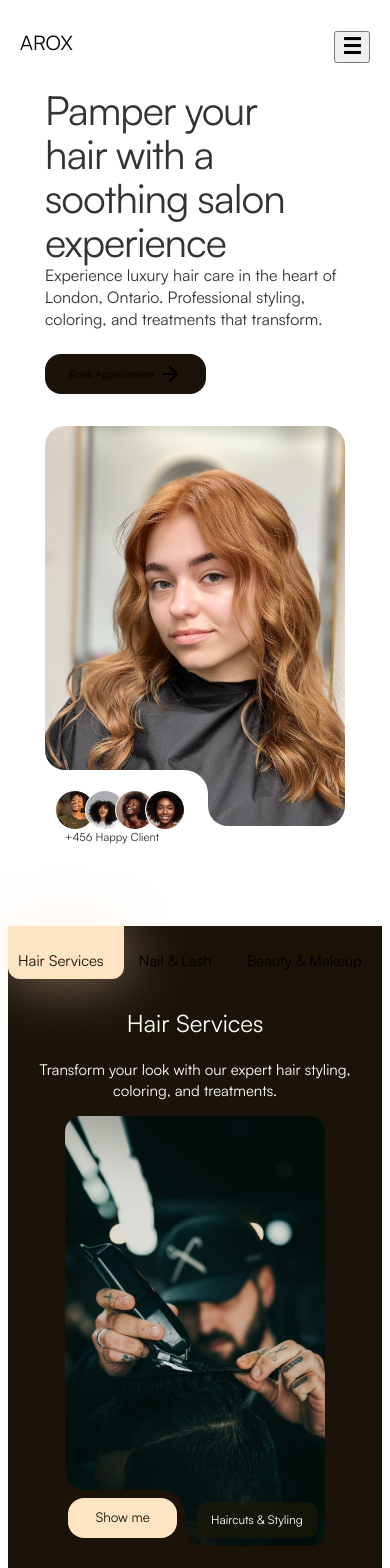
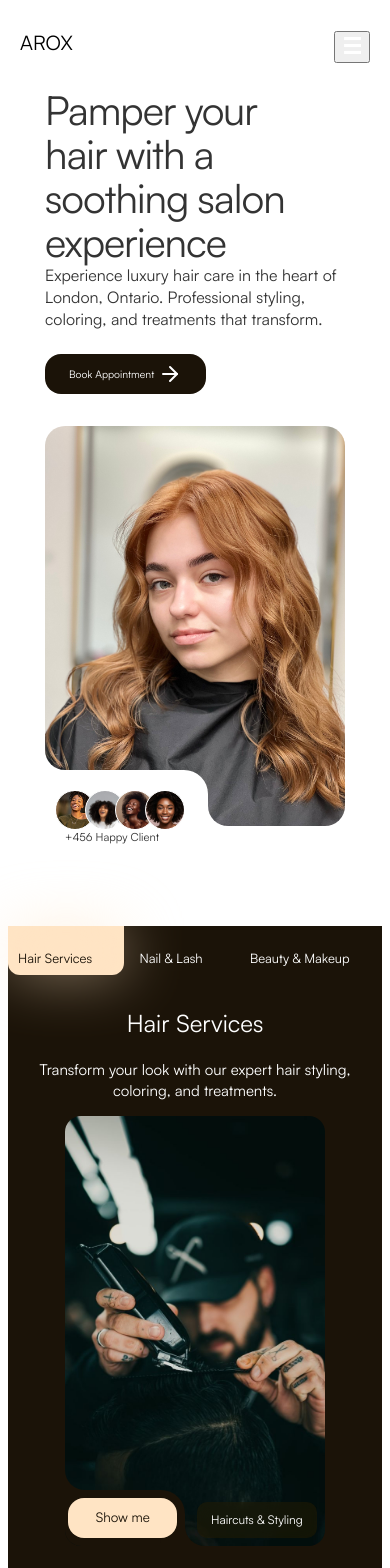
Before and after one commit to Andrewbizz/arox, a React (Vite) app: page / in a window 390 px wide. Shown: the top 1568 px of the page. Built offline with nearby package versions, Linux system fonts and the light colour scheme.

Commit message:
updated colors

```diff
--- a/src/index.css
+++ b/src/index.css
@@ -41,6 +41,7 @@ body {
   background-color: var(--primary-color);
   border: none;
   border-radius: 1rem;
+  color: #fff !important;
   padding: 1rem 2rem;
   display: flex;
   height: 40px;
@@ -65,6 +66,10 @@ body {
 }
 
 
+button {
+  color: #fff
+}
+
 @media screen and (max-width: 1000px) {
 
   .primary-button {
--- a/src/sections/Services.css
+++ b/src/sections/Services.css
@@ -22,6 +22,8 @@
 @media (max-width: 480px) {
   .tab-button-content {
     padding-top: 1rem !important;
+    font-size: 13px;
+
   }
 }
 
```
